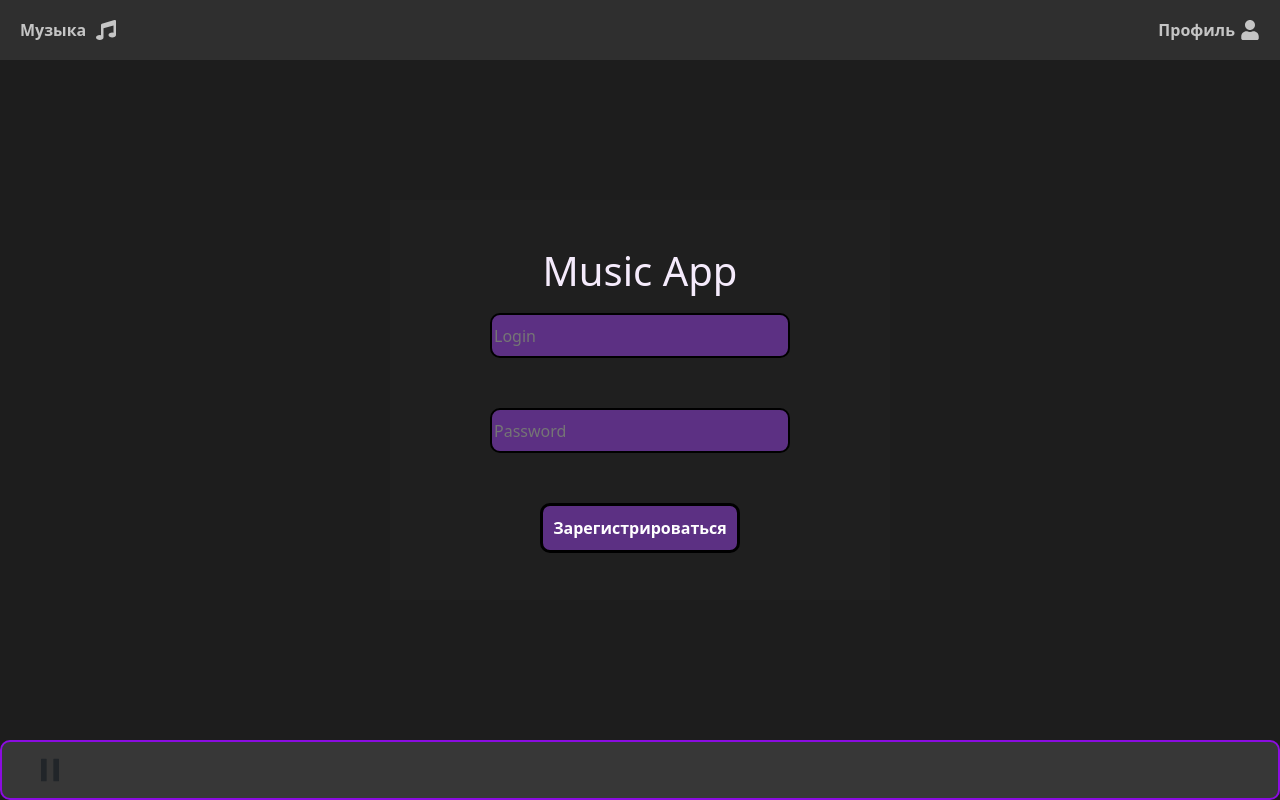
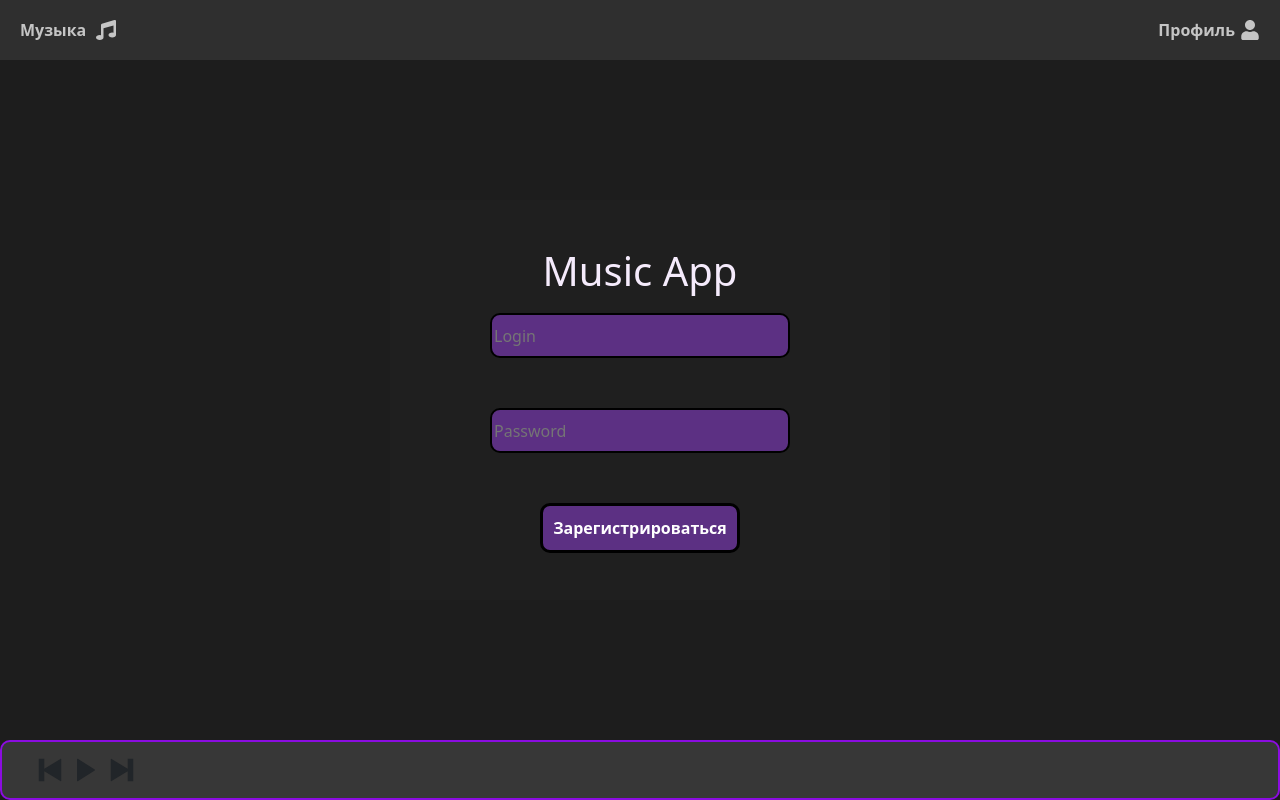
Before and after one commit to Waggerok/music-service, a React (Vite) app: page / in a window 1280 px wide. Built offline with nearby package versions, Linux system fonts and the light colour scheme.

Commit message:
added logic for current track

```diff
--- a/src/App.tsx
+++ b/src/App.tsx
@@ -5,7 +5,6 @@ import Navbar from './Components/Navbar';
 import { Provider } from 'react-redux';
 import { store } from './store/store';
 import Player from './Components/UI/Player/Player';
-
 
 const App : React.FC = () => {
   return (
--- a/src/Components/UI/Player/Player.tsx
+++ b/src/Components/UI/Player/Player.tsx
@@ -1,35 +1,60 @@
 import * as React from 'react';
 
-import { IoIosPause } from "react-icons/io";
+import { IoIosPause, IoIosSkipBackward, IoIosSkipForward } from "react-icons/io";
 import { IoIosPlay } from 'react-icons/io';
 
 import styles from './Player.module.css';
-import { useSelector } from 'react-redux';
-import { RootState } from '../../../store/store';
+import { useDispatch, useSelector } from 'react-redux';
+import { AppDispatch, RootState } from '../../../store/store';
+import { setCurrentTrack } from '../../../store/reducers/trackSlice';
 
 const Player : React.FC = () => {
 
-    const {tracks, loading, error} = useSelector((state : RootState) => state.tracks)
-    const currentTrack = tracks.length > 0 ? tracks[0] : null
+    const dispatch = useDispatch<AppDispatch>();
+    const {tracks, currentTrack} = useSelector((state : RootState) => state.tracks)
 
-    const active = true
+    const [isPlaying, setIsPlaying] = React.useState(false);
+    const audioRef = React.useRef<HTMLAudioElement | null>(null);
+
+    const togglePlayPause = () => {
+        setIsPlaying(!isPlaying);
+    };
+
+    const changeTrack = (direction : 'next' | 'prev') => {
+        if (!tracks.length) return
+
+        const currentIndex = tracks.findIndex(track => track.id === currentTrack?.id);
+        let newIndex = direction === 'next' ? currentIndex + 1 : currentIndex - 1;
+
+        if (newIndex >= tracks.length) newIndex = 0;
+        if (newIndex < 0) newIndex = tracks.length - 1;
+
+        dispatch(setCurrentTrack(tracks[newIndex]));
+        setIsPlaying(true);
+        }
+
+
 
     return (
         <div className={styles.player}>
             <div className={styles.player__buttons}>
-                {!active
-                    ?   <IoIosPlay/>
-                    :   <IoIosPause/>
-                }
+                <IoIosSkipBackward onClick={() => changeTrack('prev')}/>
+                    {isPlaying ? (
+                        <IoIosPause onClick={togglePlayPause}/>
+                    ) : (
+                        <IoIosPlay onClick={togglePlayPause}/>
+                    )}
+                <IoIosSkipForward onClick={() => changeTrack('next')}/>
             </div>
             <div className={styles.player__text}>
                 <div className={styles.player__text_title}>
-                    {currentTrack?.title}
+                    {currentTrack ? currentTrack.title : ''}
                 </div>
                 <div className={styles.player__text_author}>
-                    {currentTrack?.author}
+                    {currentTrack ? currentTrack.author : ''}
                 </div>
             </div>
+            {currentTrack && <audio ref={audioRef} src={currentTrack.audio}/>}
         </div>
     )
 }
--- a/src/pages/MusicPage.tsx
+++ b/src/pages/MusicPage.tsx
@@ -3,6 +3,7 @@ import Button from '../Components/UI/Button/Button';
 import { useDispatch, useSelector } from 'react-redux';
 import { RootState, AppDispatch } from '../store/store';
 import { fetchTracks } from '../store/reducers/trackSlice';
+import Player from '../Components/UI/Player/Player';
 
 const MusicPage : React.FC = () => {
 
--- a/src/store/reducers/trackSlice.ts
+++ b/src/store/reducers/trackSlice.ts
@@ -15,17 +15,18 @@ interface ITrackState {
     tracks : ITrack[];
     loading : boolean;
     error : string | null;
+    currentTrack : ITrack | null
 }
 
 const initialState : ITrackState = {
     tracks : [],
     loading : false,
-    error : null
+    error : null,
+    currentTrack : null
 }
 
 export const fetchTracks = createAsyncThunk("tracks/fetchTracks", async () => {
     const response = await axios.get(`${API}music/getMusic`);
-    // console.log(response)
     return response.data.music;
 });
 
@@ -38,6 +39,9 @@ const trackSlice = createSlice({
         },
         deleteTrack : (state,action : PayloadAction<number>) => {
             state.tracks = state.tracks.filter((track) => track.id !== action.payload)
+        },
+        setCurrentTrack : (state,action : PayloadAction<ITrack | null>) => {
+            state.currentTrack = action.payload;
         }
     },
     extraReducers(builder) {
@@ -57,5 +61,5 @@ const trackSlice = createSlice({
     },
 });
 
-export const { addTrack, deleteTrack } = trackSlice.actions;
+export const { addTrack, deleteTrack, setCurrentTrack } = trackSlice.actions;
 export default trackSlice.reducer;
```
